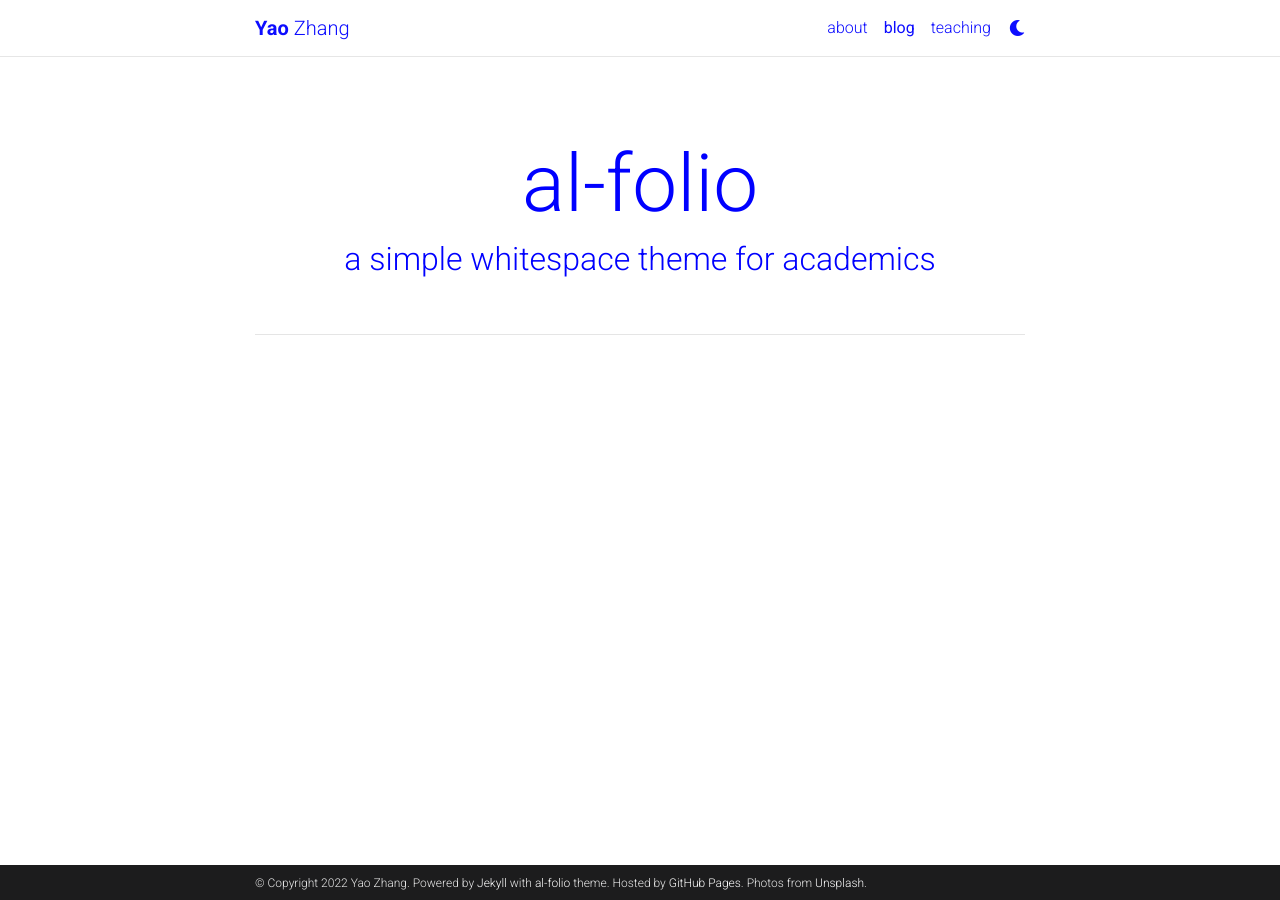
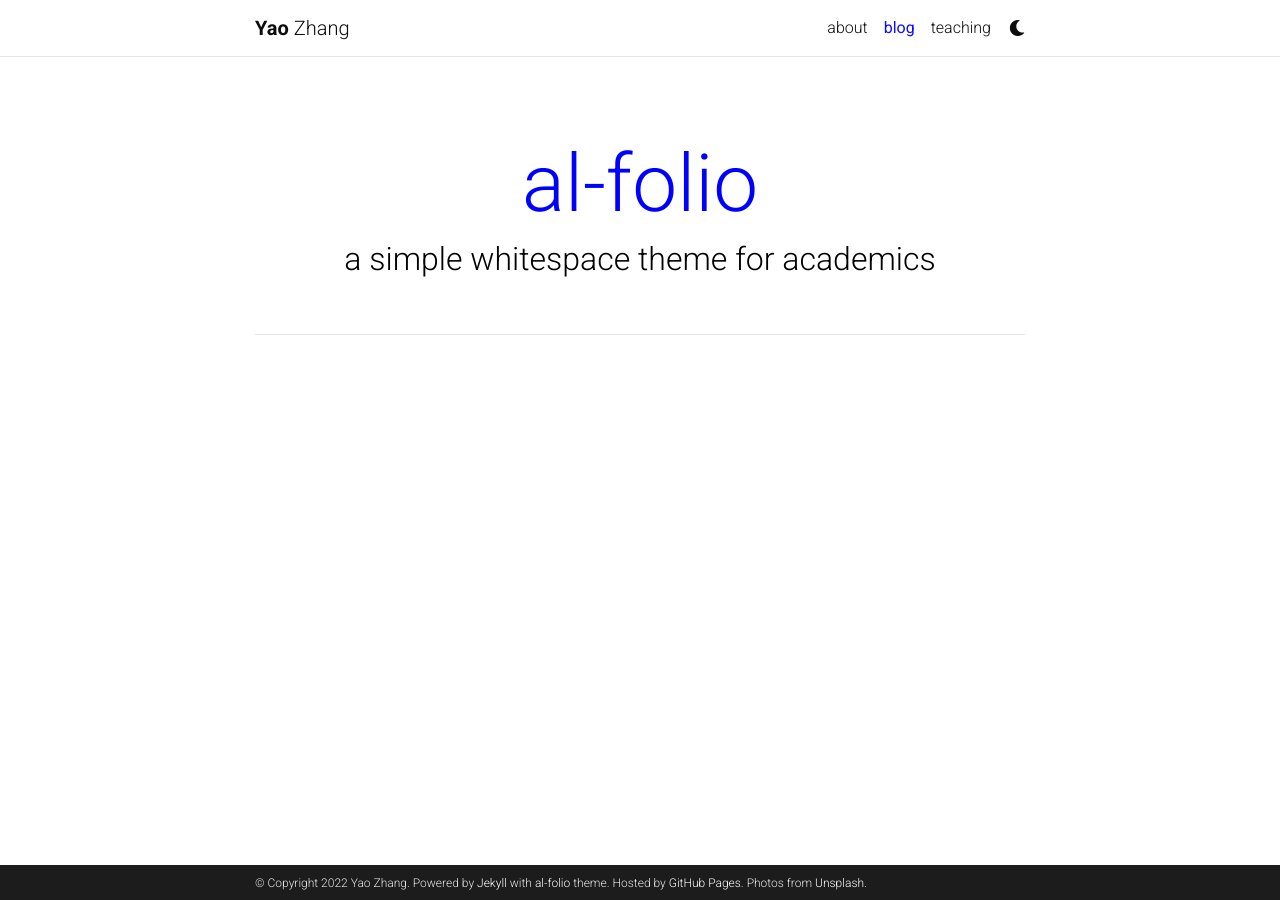
Before and after one commit to yaozhang24/yaozhang.github.io, a Jekyll site: the page built from blog/index.html, in a window 1280 px wide. Built offline with Jekyll 4.4.1, drawn with Linux system fonts in a browser that asks for light colours; the list of posts is cut into pages by our own code; comment, search, counter and statistics services are not loaded; a style sheet for code colours, icons or effects is not loaded.

Commit message:
Update _themes.scss

```diff
--- a/_sass/_themes.scss
+++ b/_sass/_themes.scss
@@ -5,7 +5,7 @@
 :root {
   --global-bg-color: #{$white-color};
   --global-code-bg-color: #{$code-bg-color-light};
-  --global-text-color: #{rgba(0,0,255,1)};
+  --global-text-color: #{$black-color};
   --global-text-color-light: #{$grey-color};
   --global-theme-color: #{rgba(0,0,255,1)};
   --global-hover-color: #{rgba(0,0,255,1)};
```
